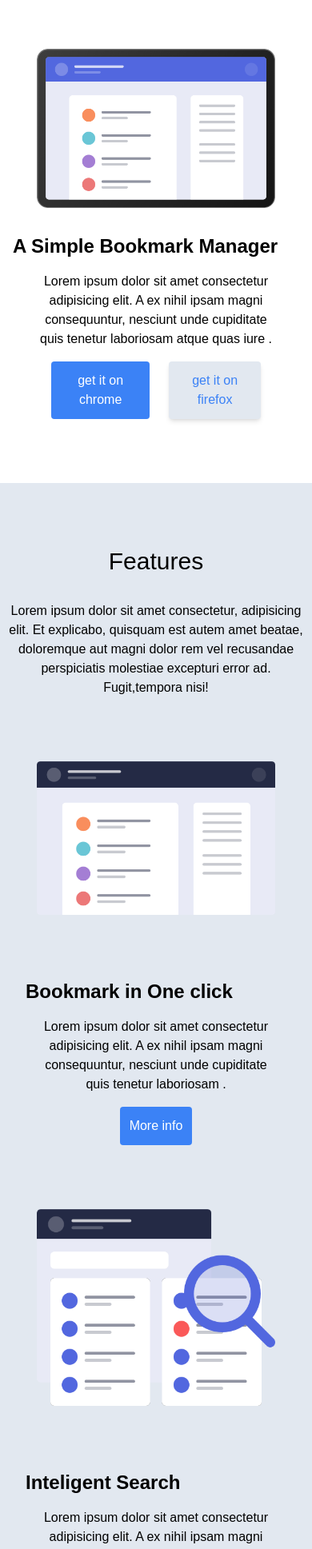
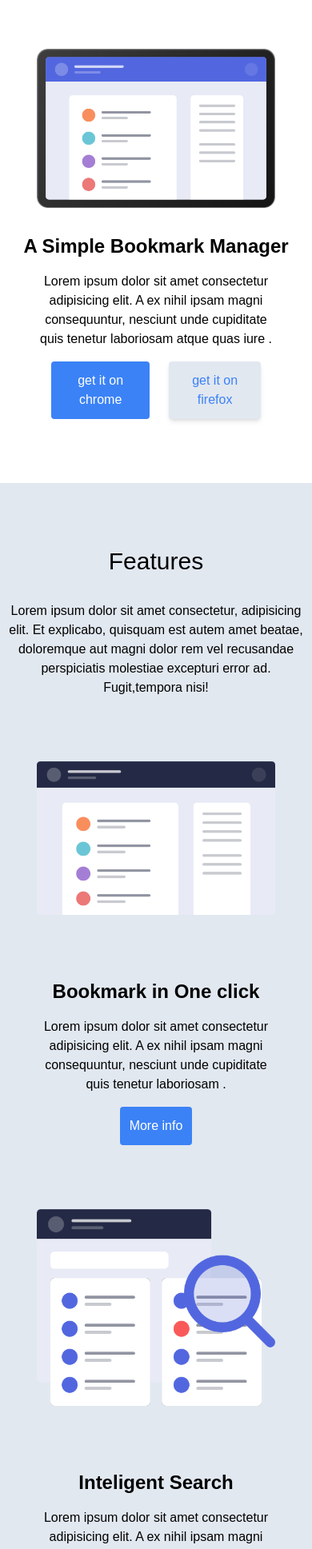
Before and after one commit to mahir-mahtab/web, a plain HTML site: page index.html in a window 390 px wide. Shown: the part 60-1997 px from the top of the page at 80% size. Drawn offline with Linux system fonts and the light colour scheme.

Commit message:
Add files via upload

```diff
--- a/index.html
+++ b/index.html
@@ -34,7 +34,7 @@
   <section class="relative">
     <div class=" container flex flex-col-reverse mt-12 md:flex-row md:gap-12">
       <div class="flex flex-col flex-1 items-start ">
-        <h1 class="text-center font-extrabold text-2xl md::text-start md:text-3xl">A Simple Bookmark Manager</h1>
+        <h1 class="text-center font-extrabold text-2xl md::text-start md:text-3xl md:mx-0 mx-auto">A Simple Bookmark Manager</h1>
         <p class="px-8 py-4 text-center font-extralight md:text-start md:px-0 md:py-8 text-wrap">Lorem ipsum dolor sit
           amet
           consectetur adipisicing elit. A ex nihil ipsam magni consequuntur, nesciunt unde cupiditate quis tenetur
@@ -70,7 +70,7 @@
           class=" hidden md:block bg-blue-600 rounded-r-full h-60 w-2/6 top-32 left-0 absolute lg:top-48 overflow-hidden z-10">
         </div>
         <div class="flex flex-col flex-1 items-start mt-12">
-          <h1 class="text-center px-4 md:px-0 font-extrabold text-2xl md::text-start md:text-3xl">Bookmark in One click
+          <h1 class="text-center px-4 md:px-0 font-extrabold text-2xl md::text-start md:text-3xl md:mx-0 mx-auto">Bookmark in One click
           </h1>
           <p class="px-8 py-4 text-center font-extralight md:text-start md:px-0 md:py-8 text-wrap">Lorem ipsum dolor sit
             amet
@@ -95,7 +95,7 @@
           class=" hidden md:block bg-blue-600 rounded-l-full h-60 w-2/6 top-32 right-0 absolute lg:top-48 overflow-hidden z-10">
         </div>
         <div class="flex flex-col flex-1 items-start mt-12">
-          <h1 class="text-center px-4 md:px-0 font-extrabold text-2xl md::text-start md:text-3xl">Inteligent Search</h1>
+          <h1 class="text-center px-4 md:px-0 font-extrabold text-2xl md::text-start md:text-3xl md:mx-0 mx-auto">Inteligent Search</h1>
           <p class="px-8 py-4 text-center font-extralight md:text-start md:px-0 md:py-8 text-wrap">Lorem ipsum dolor sit
             amet
             consectetur adipisicing elit. A ex nihil ipsam magni consequuntur, nesciunt unde cupiditate quis tenetur
@@ -119,7 +119,7 @@
           class=" hidden md:block bg-blue-600 rounded-r-full h-60 w-2/6 top-32 left-0 absolute lg:top-48 overflow-hidden z-10">
         </div>
         <div class="flex flex-col flex-1 items-start mt-12">
-          <h1 class="text-center px-4 md:px-0 font-extrabold text-2xl md::text-start md:text-3xl">Share a Bookmark</h1>
+          <h1 class="text-center px-4 md:px-0 font-extrabold text-2xl md::text-start md:text-3xl md:mx-0 mx-auto">Share a Bookmark</h1>
           <p class="px-8 py-4 text-center font-extralight md:text-start md:px-0 md:py-8 text-wrap">Lorem ipsum dolor sit
             amet
             consectetur adipisicing elit. A ex nihil ipsam magni consequuntur, nesciunt unde cupiditate quis tenetur
```
